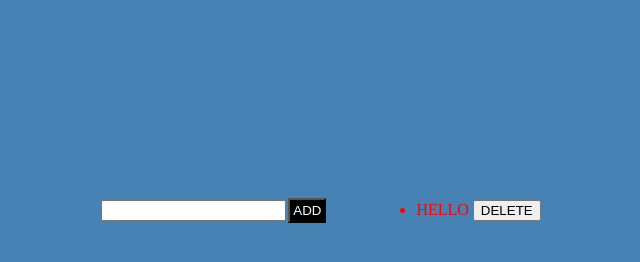
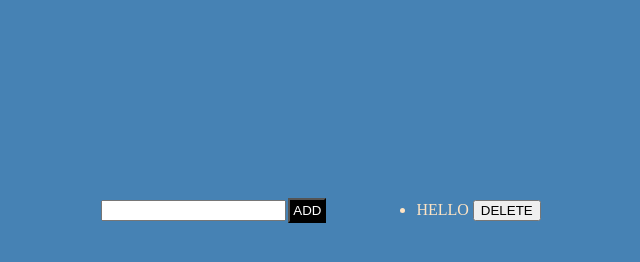
Before and after one commit to karthick123-bot/TO-DO-LIST, a plain HTML site: page index.html in a window 1280 px wide. Shown: the full height of the page, 319-959 px from the left. Drawn offline with Linux system fonts and the light colour scheme.

Commit message:
Update index.html

```diff
--- a/index.html
+++ b/index.html
@@ -17,7 +17,7 @@
         align-items: center;
         height: 50vh;
         margin: 10px;
-        color: red;
+        color: bisque;
     }
 
     #h{
```
